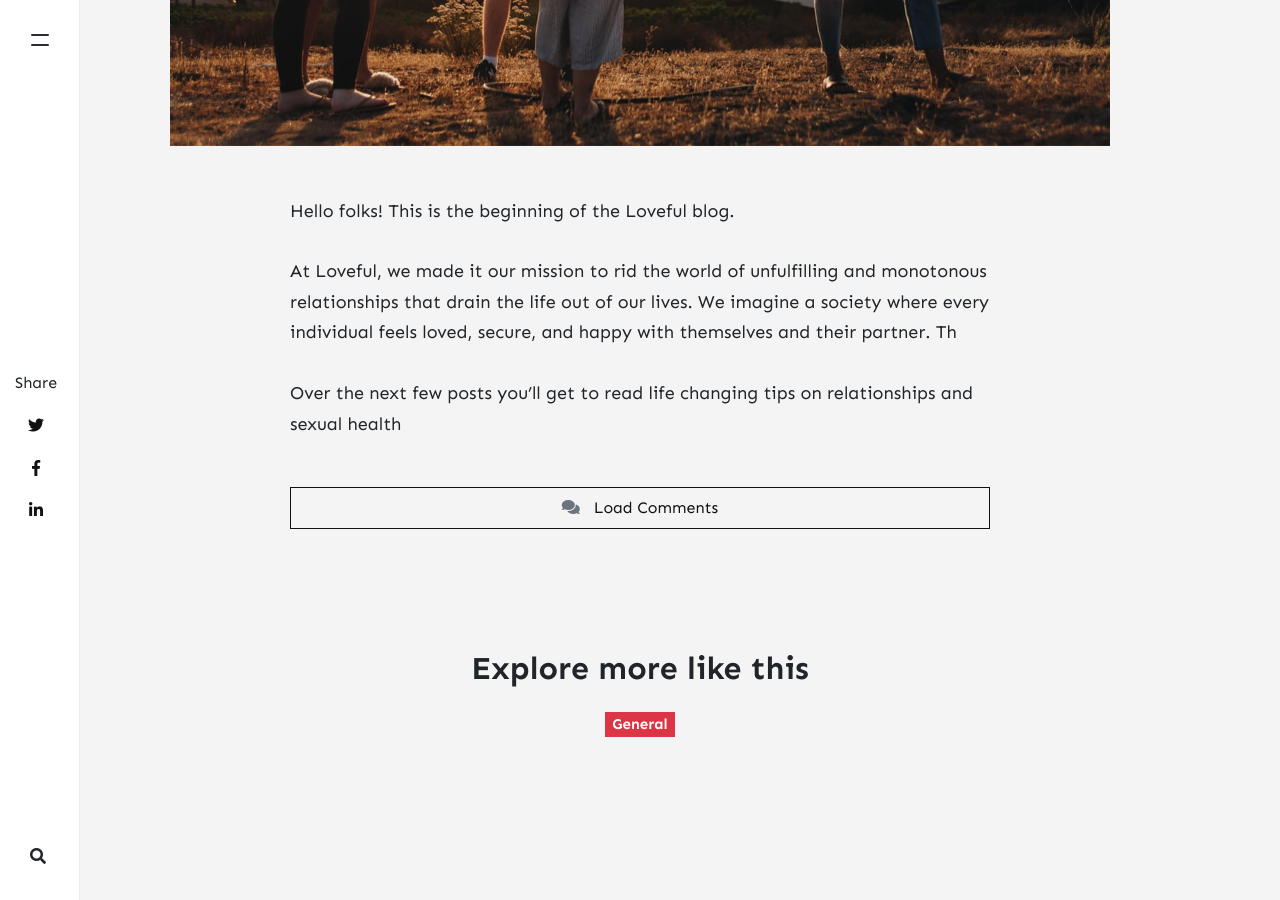
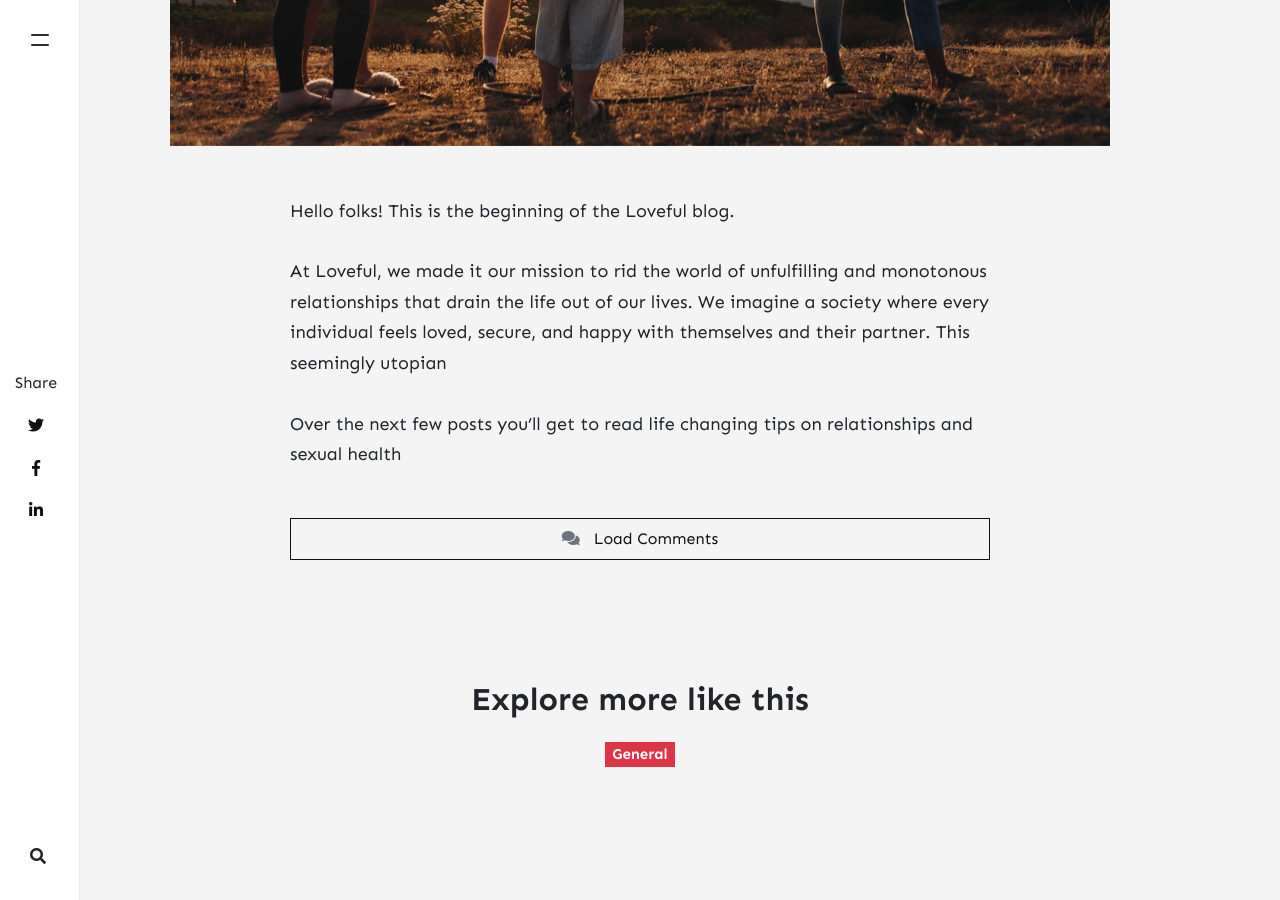
Before and after one commit to stackbit-projects/happy-zebra-28bc2, a Jekyll site: the page built from _posts/2021-09-01-welcome-to-loveful.md, in a window 1280 px wide and 900 px high, scrolled down 847 px. Built offline with Jekyll 4.4.1, drawn with Linux system fonts in a browser that asks for light colours; nearby versions of some CDN libraries; comment, search, counter and statistics services are not loaded.

Commit message:
2021-09-01-welcome-to-loveful.md: changed

```diff
--- a/_posts/2021-09-01-welcome-to-loveful.md
+++ b/_posts/2021-09-01-welcome-to-loveful.md
@@ -9,6 +9,6 @@
 
 Hello folks! This is the beginning of the Loveful blog.
 
-At Loveful, we made it our mission to rid the world of unfulfilling and monotonous relationships that drain the life out of our lives. We imagine a society where every individual feels loved, secure, and happy with themselves and their partner. Th
+At Loveful, we made it our mission to rid the world of unfulfilling and monotonous relationships that drain the life out of our lives. We imagine a society where every individual feels loved, secure, and happy with themselves and their partner. This seemingly utopian
 
 Over the next few posts you'll get to read life changing tips on relationships and sexual health
```
